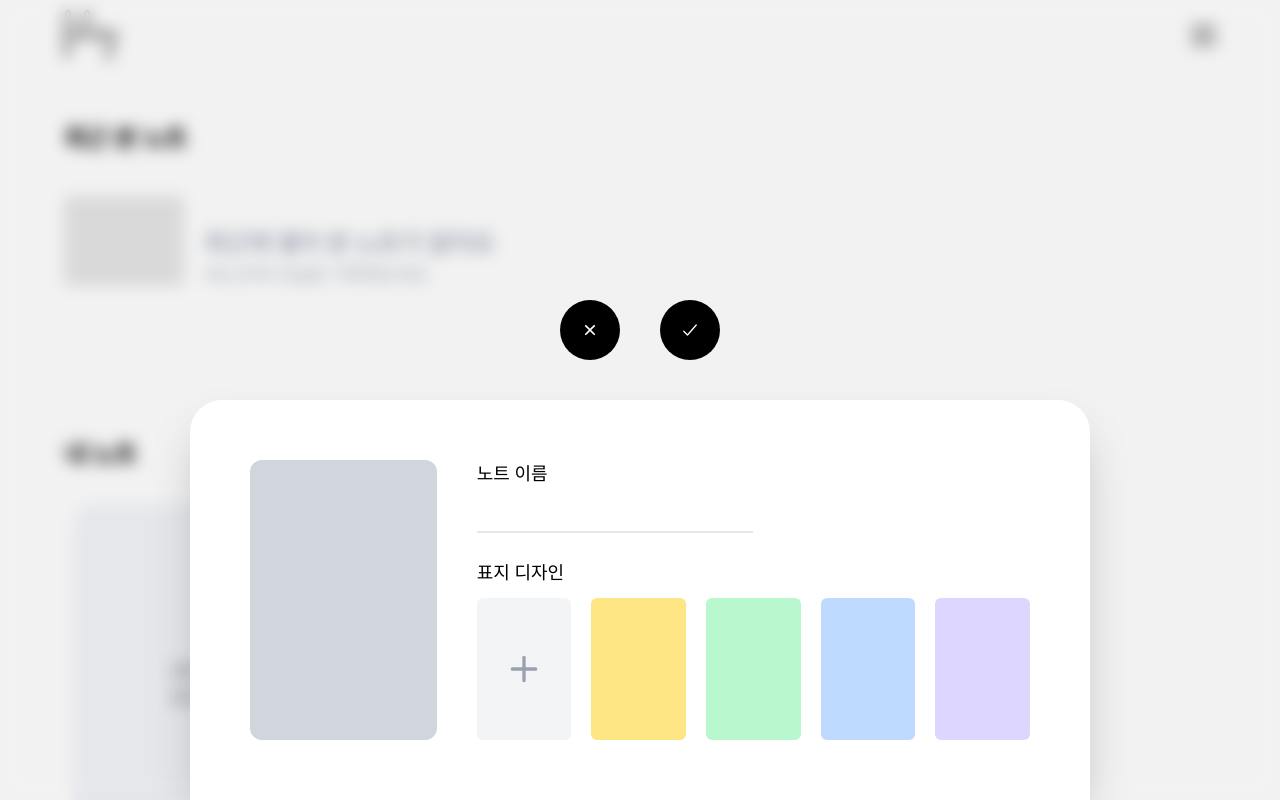
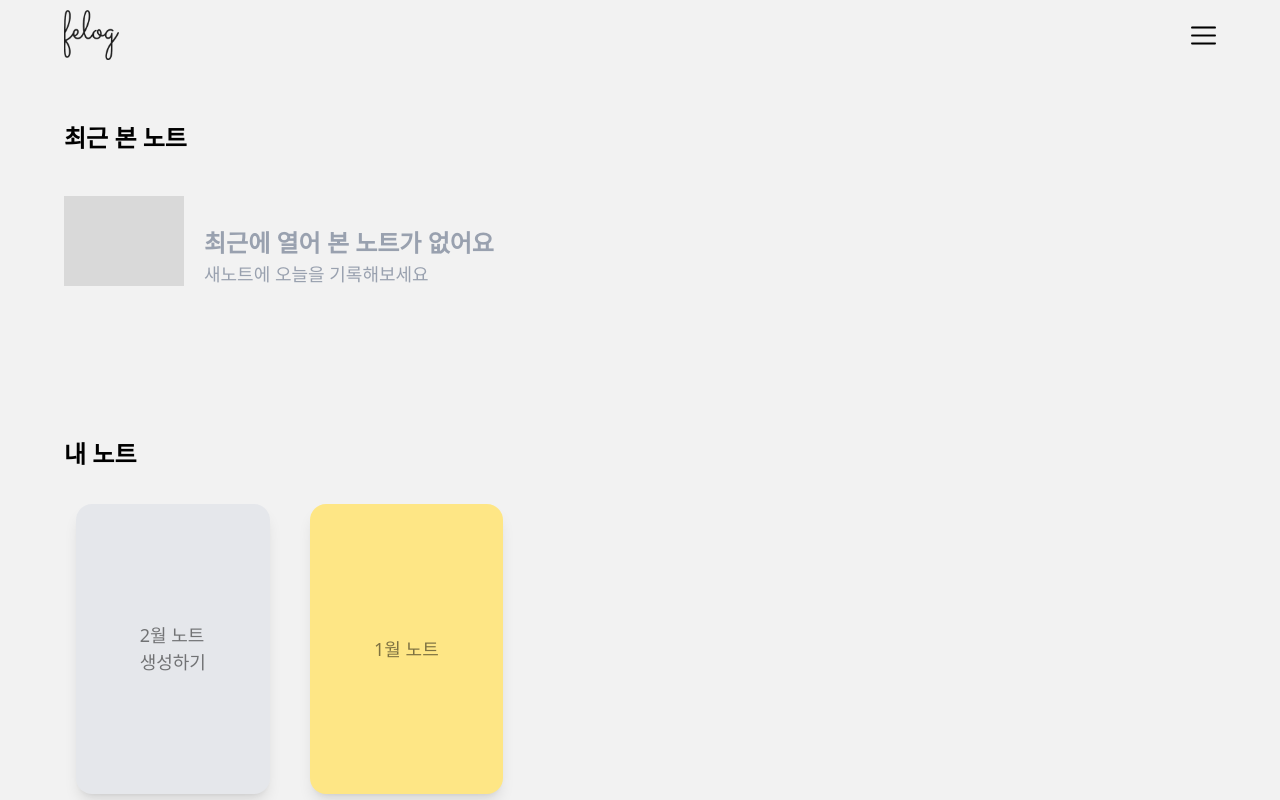
Before and after one commit to crossbat/Felog-V2, a React (Vite) app: page /user/board in a window 1280 px wide. Built offline with nearby package versions, Linux system fonts and the light colour scheme; grey boxes are pictures that could not be loaded.

Commit message:
노트 설정 토글 완성

```diff
--- a/src/layouts/mainLayout/layout.tsx
+++ b/src/layouts/mainLayout/layout.tsx
@@ -5,14 +5,14 @@ import { EmptySpace, HeaderMenuDiv } from "./layoutStyles";
 import HeaderDropDown from "../../components/header/Dropdown/headerDropDown";
 import { locationCheck } from "../../utils/locationCheck";
 import { PageBlurFilter } from "../../styles/commonDivStyles";
-import { useBlurFilterStatusStore } from "../../stores/filterStores";
+import { useNotePopupToggleStore } from "../../stores/dashboardStores";
 const MainLayout = () => {
   const { isOpened } = useHeaderDropdownStatusStore();
-  const { blur } = useBlurFilterStatusStore();
+  const { isOpen } = useNotePopupToggleStore();
   const SignPageCheck = locationCheck("/sign");
   return (
     <>
-      <PageBlurFilter $blur={!blur} />
+      <PageBlurFilter $blur={isOpen} />
       <HeaderMenuDiv $opened={isOpened}>
         <div className="overflow-hidden">
           <EmptySpace />
--- a/src/layouts/mainLayout/layoutStyles.ts
+++ b/src/layouts/mainLayout/layoutStyles.ts
@@ -7,7 +7,10 @@ interface IHeaderMenuStatus {
 
 export const HeaderMenuDiv = tw(FlexCol) <IHeaderMenuStatus>`
   grid
-  ${(p) => (p.$opened ? "w-[var(--sidebar-open-width)] grid-rows-[1fr]" : "w-[var(--sidebar-close-width)] grid-rows-[0fr]")}
+  ${(p) => (p.$opened
+    ? "w-[var(--sidebar-open-width)] grid-rows-[1fr]"
+    : "w-[var(--sidebar-close-width)] grid-rows-[0fr]"
+  )}
   bg-[#0F0E0E]
   absolute
   z-999
--- a/src/pages/dashboardPage/dashboardPage.tsx
+++ b/src/pages/dashboardPage/dashboardPage.tsx
@@ -1,22 +1,25 @@
 import { RiCloseFill } from "react-icons/ri";
 import { FlexRow } from "../../styles/commonDivStyles";
-import { NotePopup } from "./dashboardStyles";
+import { NotePopup, PopupButtonDiv } from "./dashboardStyles";
 import LatestDocs from "./latestDocs";
 import MyNotes from "./myNotes";
 import NoteSetting from "./noteSetting";
 import { IoCheckmark } from "react-icons/io5";
+import { useNotePopupToggleStore } from "../../stores/dashboardStores";
 
 const DashboardPage = () => {
+  const { isOpen, reset } = useNotePopupToggleStore()
+  console.log(isOpen)
   return (
     <>
-      <NotePopup>
+      <NotePopup $isOpen={isOpen}>
         <FlexRow $gap={10}>
-          <div className="w-15 h-auto aspect-square rounded-full bg-black flex justify-center items-center ">
+          <PopupButtonDiv onClick={() => reset()}>
             <RiCloseFill className="text-white w-5 h-5" />
-          </div>
-          <div className="w-15 h-auto aspect-square rounded-full bg-black flex justify-center items-center ">
+          </PopupButtonDiv>
+          <PopupButtonDiv onClick={() => reset()}>
             <IoCheckmark className="text-white w-5 h-5" />
-          </div>
+          </PopupButtonDiv>
         </FlexRow>
         <NoteSetting />
       </NotePopup>
--- a/src/pages/dashboardPage/dashboardStyles.ts
+++ b/src/pages/dashboardPage/dashboardStyles.ts
@@ -1,26 +1,36 @@
 import tw from "tailwind-styled-components";
 import { BasicNoteCover, FlexCol, FlexRow } from "../../styles/commonDivStyles";
 
-export const NotePopup = tw.div`
+interface INotePopupState {
+  $isOpen: boolean;
+}
+
+export const NotePopup = tw(FlexCol) <INotePopupState>`
   fixed
-  flex
-  flex-col
+  justify-end
   items-center
   gap-10
   bottom-0
-  translate-y-0
   right-1/2
   translate-x-1/2
   z-1001
+  transition
+  duration-500
+  ease-in-out
+  overflow-hidden
   w-[var(--notePopup-width)]
+  max-h-fit
+  ${(p) => p.$isOpen
+    ? "translate-y-0 opacity-100"
+    : "translate-y-full opacity-0"
+  }
 `;
 
 export const NoteSettingContainer = tw(FlexRow)`
   w-full
   h-100
   bg-white
-  rounded-t-4xl
-  shadow-2xl
+  rounded-4xl
   gap-10
   py-15
   px-15
@@ -37,3 +47,14 @@ export const NoteSettingDiv = tw(FlexCol)`
   flex-3
   justify-between
 `;
+
+export const PopupButtonDiv = tw(FlexRow)`
+  justify-center
+  items-center
+  w-15
+  h-auto
+  aspect-square
+  rounded-full
+  bg-black
+  cursor-pointer
+`
--- a/src/pages/dashboardPage/myNotes.tsx
+++ b/src/pages/dashboardPage/myNotes.tsx
@@ -1,26 +1,29 @@
+import { useNotePopupToggleStore } from "../../stores/dashboardStores";
 import { MediumFont, SmallFont } from "../../styles/commomTextStyles";
-import { FlexCol, FlexRow, FlexRowFullDiv } from "../../styles/commonDivStyles";
+import { BasicNoteCover, FlexCol, FlexRowFullDiv } from "../../styles/commonDivStyles";
 
 const MyNotes = () => {
+  const { isOpen, setPopupStateChange } = useNotePopupToggleStore()
+  console.log(isOpen)
   return (
     <FlexCol $gap={5}>
       <MediumFont $bold={true}>내 노트</MediumFont>
-      <div className="grid grid-rows-2 grid-cols-4 gap-10 p-3">
-        <FlexRow className="justify-center items-center h-90">
+      <div className="grid grid-rows-2 grid-cols-5 gap-10 p-3">
+        <BasicNoteCover className="flex justify-center items-center cursor-pointer" onClick={() => setPopupStateChange()}>
           <FlexRowFullDiv className="justify-center items-center bg-gray-200 rounded-2xl shadow-lg">
             <div className="opacity-50">
               <SmallFont>2월 노트</SmallFont>
               <SmallFont>생성하기</SmallFont>
             </div>
           </FlexRowFullDiv>
-        </FlexRow>
-        <FlexRow className="justify-center items-center h-90">
+        </BasicNoteCover>
+        <BasicNoteCover className=" flex justify-center items-center">
           <FlexRowFullDiv className="justify-center items-center bg-amber-200 rounded-2xl shadow-lg">
             <div className="opacity-50">
               <SmallFont>1월 노트</SmallFont>
             </div>
           </FlexRowFullDiv>
-        </FlexRow>
+        </BasicNoteCover>
       </div>
     </FlexCol>
   );
--- /dev/null
+++ b/src/stores/dashboardStores.ts
@@ -0,0 +1,13 @@
+import { create } from "zustand";
+
+interface INotePopupToggleStatus {
+  isOpen: boolean;
+  setPopupStateChange: () => void;
+  reset: () => void;
+}
+
+export const useNotePopupToggleStore = create<INotePopupToggleStatus>((set) => ({
+  isOpen: false,
+  setPopupStateChange: () => set((state) => ({ isOpen: !state.isOpen })),
+  reset: () => set({ isOpen: false })
+}))
--- a/src/styles/commonDivStyles.ts
+++ b/src/styles/commonDivStyles.ts
@@ -15,11 +15,14 @@ interface filter {
   $blur: boolean;
 }
 
-export const PageBlurFilter = tw(FullScreenDiv)<filter>`
-  backdrop-blur-sm absolute z-1000
+export const PageBlurFilter = tw(FullScreenDiv) <filter>`
+  backdrop-blur-sm
+  absolute
+  z-1000
+  transition-all
   ease-in-out
-  duration-300
-  ${(p) => (p.$blur ? "visible" : "hidden")}
+  duration-1000
+  ${(p) => (p.$blur ? "opacity-100" : "hidden opacity-0")}
 `;
 
 export const BasicNoteCover = tw.div`
@@ -44,31 +47,31 @@ export const FlexCol = tw.div<IDivOpts>`
   ${(p) => `gap-${p.$gap}`}
 `;
 
-export const FlexRowFullDiv = tw(FullSizeDiv)<IDivOpts>`
+export const FlexRowFullDiv = tw(FullSizeDiv) <IDivOpts>`
   flex
   flex-row
   ${(p) => `gap-${p.$gap}`}
 `;
 
-export const FlexColFullDiv = tw(FullSizeDiv)<IDivOpts>`
+export const FlexColFullDiv = tw(FullSizeDiv) <IDivOpts>`
   flex
   flex-col
   ${(p) => `gap-${p.$gap}`}
 `;
 
-export const FlexRowScnDiv = tw(FullScreenDiv)<IDivOpts>`
+export const FlexRowScnDiv = tw(FullScreenDiv) <IDivOpts>`
   flex
   flex-row
   ${(p) => `gap-${p.$gap}`}
 `;
 
-export const FlexColScnDiv = tw(FullScreenDiv)<IDivOpts>`
+export const FlexColScnDiv = tw(FullScreenDiv) <IDivOpts>`
   flex
   flex-col
   ${(p) => `gap-${p.$gap}`}
 `;
 
-export const FlexGrowRowDiv = tw(FullSizeDiv)<IDivOpts>`
+export const FlexGrowRowDiv = tw(FullSizeDiv) <IDivOpts>`
   flex
   flex-row
   ${(p) => `grow-${p.$grow}`}
@@ -76,7 +79,7 @@ export const FlexGrowRowDiv = tw(FullSizeDiv)<IDivOpts>`
 
 `;
 
-export const FlexGrowColDiv = tw(FullSizeDiv)<IDivOpts>`
+export const FlexGrowColDiv = tw(FullSizeDiv) <IDivOpts>`
   flex
   flex-col
   ${(p) => `grow-${p.$grow}`}
@@ -91,7 +94,7 @@ interface gridTemplateProps {
   $gap: number;
 }
 
-export const GridFullTemplate = tw(FullSizeDiv)<gridTemplateProps>`
+export const GridFullTemplate = tw(FullSizeDiv) <gridTemplateProps>`
   grid
   ${(p) => `grid-rows-${p.width}`}
   ${(p) => `grid-cols-${p.height}`}
```
